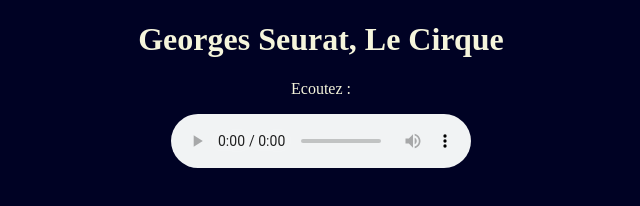
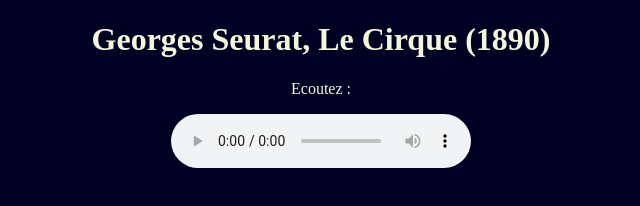
Before and after one commit to Langloute/seuratlecirquev2, a plain HTML site: page index.html in a window 1280 px wide. Shown: the whole page, without its empty margins (319-959 px from the left). Drawn offline with Linux system fonts and the light colour scheme.

Commit message:
Update index.html

```diff
--- a/index.html
+++ b/index.html
@@ -5,7 +5,7 @@
 	<link rel="stylesheet" href="styles.css">
 </head>
 <body>
-	<h1>Georges Seurat, Le Cirque</h1>
+	<h1>Georges Seurat, Le Cirque (1890)</h1>
 	<p>Ecoutez :</p>
 	<audio src="SOUNDSCAPE-LE-CIRQUE-v1.mp3" controls></audio>
 </body>
```
